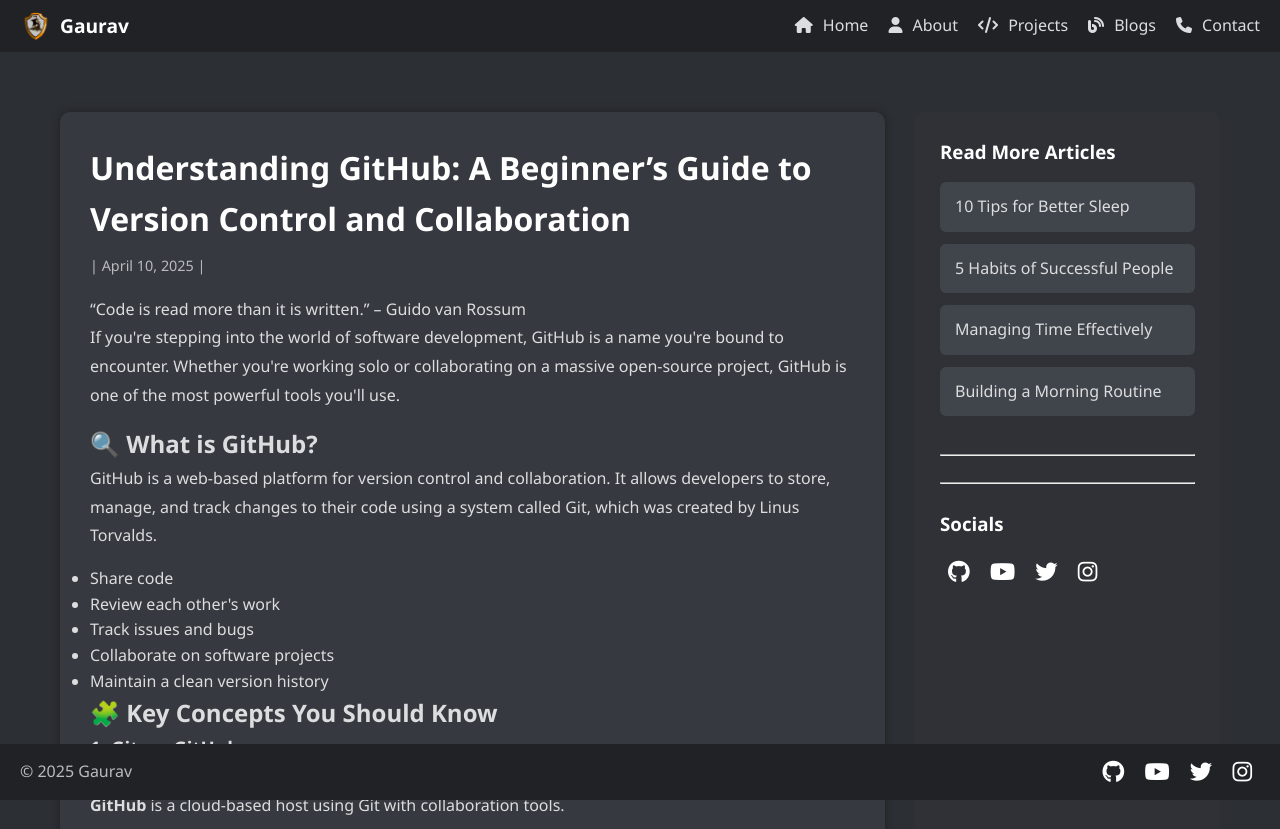
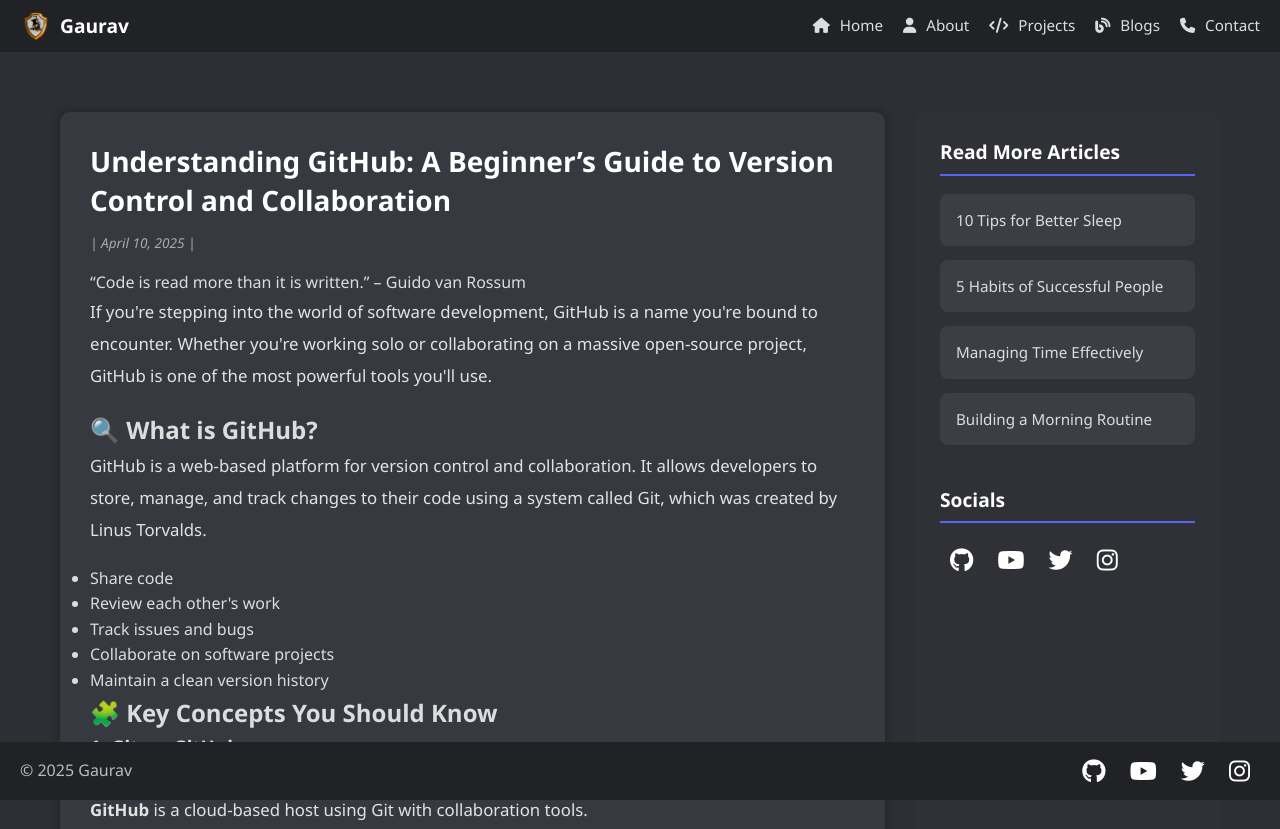
Before and after one commit to gaurav-87565/portfolio-testing, a website: page pages/blogs/githubguide.html in a window 1280 px wide. Shown: the top 829 px of the page. Drawn offline with Linux system fonts and the light colour scheme.

Commit message:
updates of blog

```diff
--- a/css/blogs/githubguide.css
+++ b/css/blogs/githubguide.css
@@ -2,6 +2,14 @@
   margin: 0;
   padding: 0;
   box-sizing: border-box;
+}
+
+body {
+  font-family: 'Segoe UI', Tahoma, Geneva, Verdana, sans-serif;
+  background-color: #2c2f33;
+  color: #dcddde;
+  line-height: 1.6;
+  padding-bottom: 60px;
 }
 
 .navbar {
@@ -11,6 +19,7 @@
   justify-content: space-between;
   align-items: center;
   flex-wrap: wrap;
+  position: relative;
 }
 
 .logo {
@@ -39,7 +48,9 @@
 .nav-links a {
   color: #dcddde;
   text-decoration: none;
-  transition: color 0.3s;
+  font-size: 0.95rem;
+  font-weight: 500;
+  transition: color 0.3s ease-in-out;
 }
 
 .nav-links a:hover,
@@ -85,8 +96,23 @@
   }
 
   .navbar {
-    position: relative;
     justify-content: space-between;
+  }
+
+  .container {
+    flex-direction: column;
+    padding: 10px;
+  }
+
+  .sidebar {
+    margin-top: 30px;
+  }
+
+  .copy-btn {
+    top: 8px;
+    right: 8px;
+    font-size: 0.7rem;
+    padding: 5px 8px;
   }
 }
 
@@ -100,25 +126,20 @@
 }
 
 .title {
-  color: #fff;
-  font-size: 28px;
+  color: #ffffff;
+  font-size: 36px;
+  font-weight: 700;
+  margin-bottom: 10px;
   text-align: center;
-  text-shadow: 0 2px 4px rgba(0, 0, 0, 0.2);
+  line-height: 1.2;
+  text-shadow: 0 2px 6px rgba(0, 0, 0, 0.3);
 }
 
 .social-icons a {
   color: #fff;
-  margin: 0 8px;
-  font-size: 1.4rem;
-  transition: color 0.3s;
-}
-
-body {
-  font-family: 'Segoe UI', Tahoma, Geneva, Verdana, sans-serif;
-  background-color: #2c2f33;
-  color: #dcddde;
-  line-height: 1.6;
-  padding-bottom: 60px;
+  margin: 0 10px;
+  font-size: 1.5rem;
+  transition: color 0.3s ease-in-out;
 }
 
 .container {
@@ -132,53 +153,35 @@
 .main-content {
   flex: 3;
   background-color: #36393f;
-  padding: 30px; /* increased padding */
+  padding: 30px;
   border-radius: 10px;
   box-shadow: 0 0 10px rgba(0, 0, 0, 0.3);
+  transition: all 0.3s ease-in-out;
 }
 
 .sidebar {
   flex: 1;
   background-color: #2f3136;
-  padding: 25px; /* increased padding */
+  padding: 25px;
   border-radius: 10px;
 }
 
-.blog-title {
-  font-size: 2em;
+.sidebar h3 {
+  margin-bottom: 18px;
+  font-size: 1.2rem;
   color: #ffffff;
-  margin-bottom: 10px;
-}
-
-.blog-meta {
-  font-size: 0.9em;
-  color: #b9bbbe;
-  margin-bottom: 20px;
-}
-
-.blog-image {
-  width: 100%;
-  border-radius: 8px;
-  margin-bottom: 20px;
-}
-
-.blog-content p {
-  margin-bottom: 16px;
-  line-height: 1.8; /* improved readability */
-}
-
-.sidebar h3 {
-  margin-bottom: 15px;
-  color: #ffffff;
+  border-bottom: 2px solid #5865f2;
+  padding-bottom: 6px;
 }
 
 .read-more-item {
-  margin-bottom: 12px;
-  padding: 12px 15px;
-  background-color: #40444b;
-  border-radius: 6px;
+  margin-bottom: 14px;
+  padding: 14px 16px;
+  background-color: #3b3e45;
+  border-radius: 8px;
+  font-size: 0.95rem;
   cursor: pointer;
-  transition: background 0.2s;
+  transition: background 0.25s, transform 0.2s;
 }
 
 .read-more-item a {
@@ -192,17 +195,35 @@
 .read-more-item:hover {
   background-color: #5865f2;
   color: white;
+  transform: scale(1.02);
 }
 
-@media (max-width: 768px) {
-  .container {
-    flex-direction: column;
-    padding: 10px;
+.blog-title {
+  font-size: 28px;
+  color: #ffffff;
+  font-weight: 600;
+  margin-bottom: 12px;
+  line-height: 1.4;
 }
 
-  .sidebar {
-    margin-top: 30px;
+.blog-meta {
+  font-size: 0.85em;
+  color: #aaaaaa;
+  font-style: italic;
+  margin-bottom: 16px;
 }
+
+.blog-image {
+  width: 100%;
+  border-radius: 8px;
+  margin-bottom: 20px;
+}
+
+.blog-content p {
+  margin-bottom: 20px;
+  line-height: 1.9;
+  font-size: 1.05rem;
+  color: #e3e3e3;
 }
 
 footer {
@@ -257,11 +278,16 @@
   background: #5865f2;
 }
 
-    @media (max-width: 600px) {
-      .copy-btn {
-        top: 8px;
-        right: 8px;
-        font-size: 0.7rem;
-        padding: 5px 8px;
+a {
+  transition: color 0.3s ease-in-out;
 }
+a {
+  color: #7289da; /* soft Discord-like blue */
+  text-decoration: none;
+  transition: color 0.3s ease, text-decoration 0.3s ease;
 }
+
+a:hover {
+  color: #aabfff;
+  text-decoration: underline;
+}
--- a/pages/blogs/githubguide.html
+++ b/pages/blogs/githubguide.html
@@ -103,21 +103,21 @@
         <h3>Step 4: Clone and Work Locally</h3>
         <div class="code-container"><code>
           <button class="copy-btn">Copy</button>
- git clone https://github.com/your-username/your-repo.git<br>
+ git clone https://github.com/your-username/your-repo.git
  cd your-repo
         </code></div>
 
         <h3>Step 5: Make Changes and Push</h3>
         <div class="code-container"><code>
           <button class="copy-btn">Copy</button>
- # Add all changed files<br>
- git add .<br><br>
+# Add all changed files
+git add .
 
- # Commit changes with a message<br>
- git commit -m "Initial commit"<br><br>
+# Commit changes with a message
+git commit -m "Initial commit"
 
- # Push to GitHub<br>
- git push origin main
+# Push to GitHub
+git push origin main
         </code></div>
 
         <h2>💡 Best Practices</h2>
@@ -152,10 +152,6 @@
       <div class="read-more-item"><a href="time-management.html">Managing Time Effectively</a></div>
       <div class="read-more-item"><a href="morning-routine.html">Building a Morning Routine</a></div>
       <br>
-      <hr>
-      <br>
-      <hr>
-      <br>
       <h3>Socials</h3>
       <div class="social-icons">
         <a href="https://github.com/gaurav87565" target="_blank"><i class="fab fa-github"></i></a>
```
Lines whose indentation alone changed are shown as unchanged.
